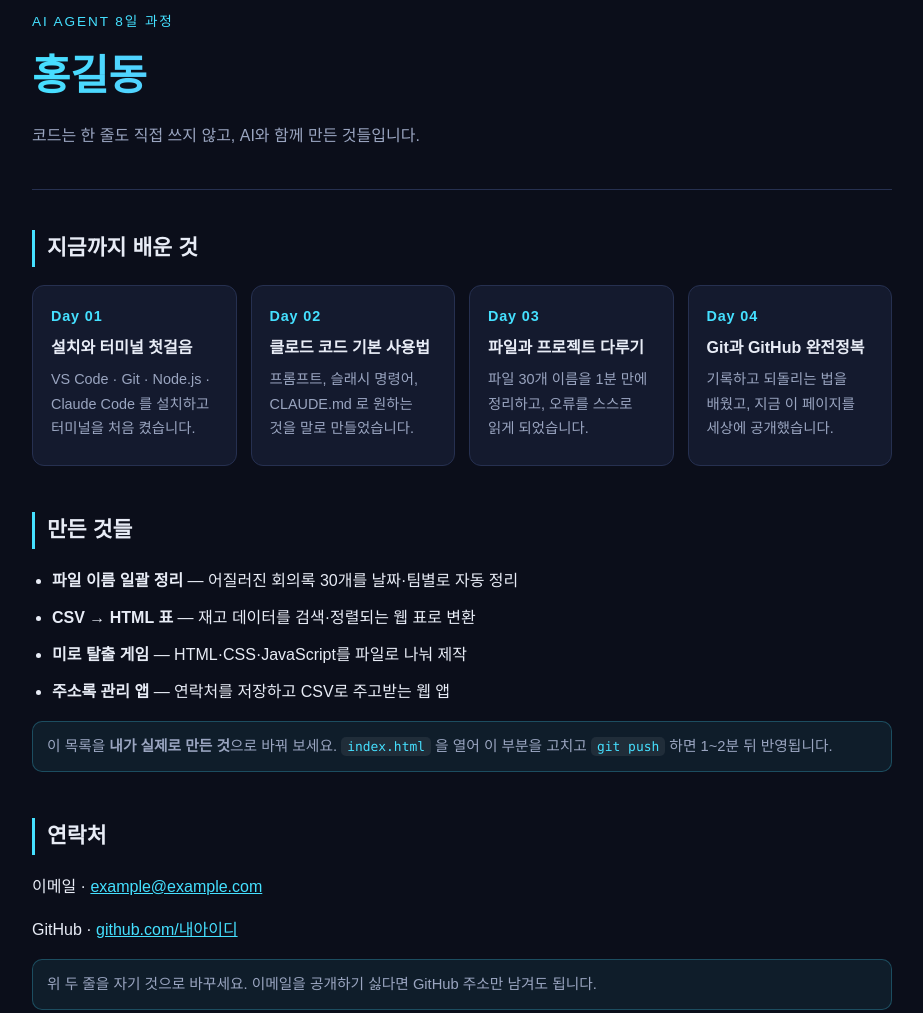
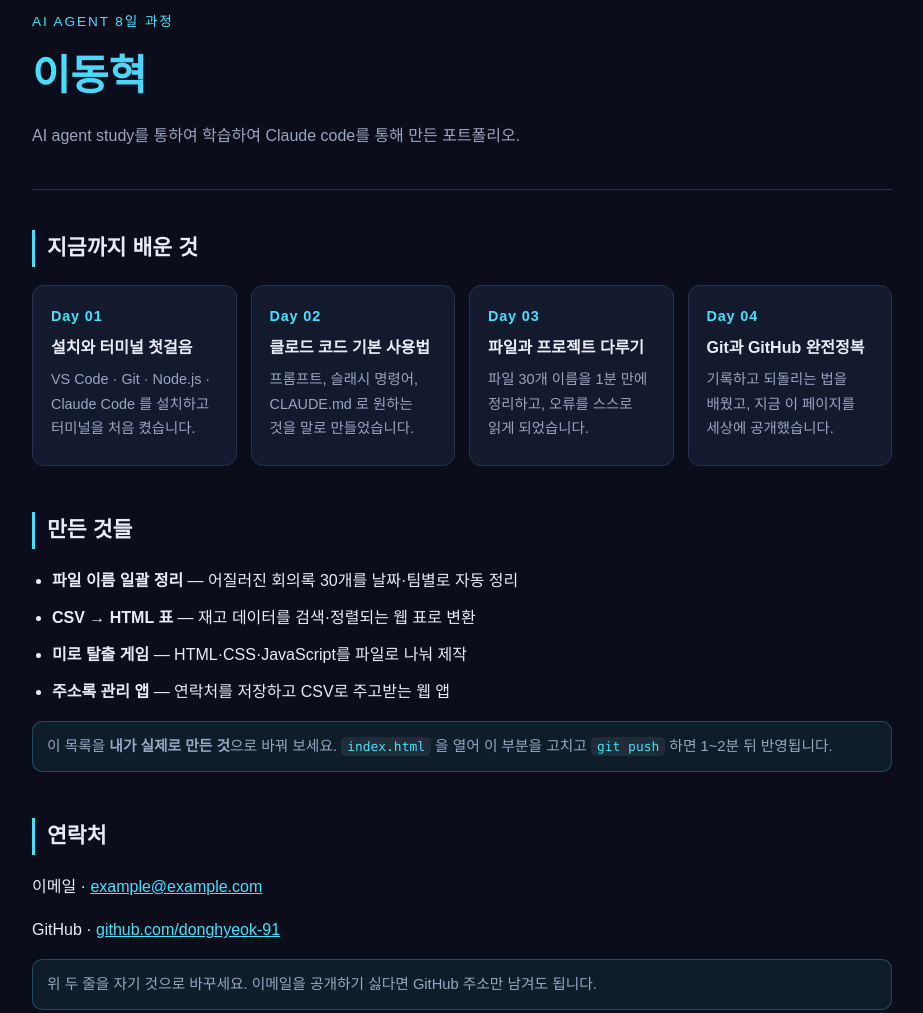
Before and after one commit to DONGHYEOK-91/Day04TESTRepo, a plain HTML site: page index.html in a window 1280 px wide. Shown: the part 60-1073 px from the top of the page, without its empty margins (178-1101 px from the left). Drawn offline with Linux system fonts and the light colour scheme.

Commit message:
index.html 프로필 정보 수정 (이름, 소개, 연락처)
Co-Authored-By: Claude Sonnet 5 <noreply@anthropic.com>

```diff
--- a/index.html
+++ b/index.html
@@ -10,8 +10,8 @@
 
 <header>
   <p class="eyebrow">AI AGENT 8일 과정</p>
-  <h1>홍길동</h1>
-  <p class="sub">코드는 한 줄도 직접 쓰지 않고, AI와 함께 만든 것들입니다.</p>
+  <h1>이동혁</h1>
+  <p class="sub">AI agent study를 통하여 학습하여 Claude code를 통해 만든 포트폴리오.</p>
 </header>
 
 <main>
@@ -58,8 +58,8 @@
 
   <section>
     <h2>연락처</h2>
-    <p>이메일 · <a href="mailto:example@example.com">example@example.com</a></p>
-    <p>GitHub · <a href="https://github.com">github.com/내아이디</a></p>
+    <p>이메일 · <a href="mailto:woosoo9729@gmail.com">example@example.com</a></p>
+    <p>GitHub · <a href="https://github.com">github.com/donghyeok-91</a></p>
     <p class="note">위 두 줄을 자기 것으로 바꾸세요. 이메일을 공개하기 싫다면 GitHub 주소만 남겨도 됩니다.</p>
   </section>
 
```
